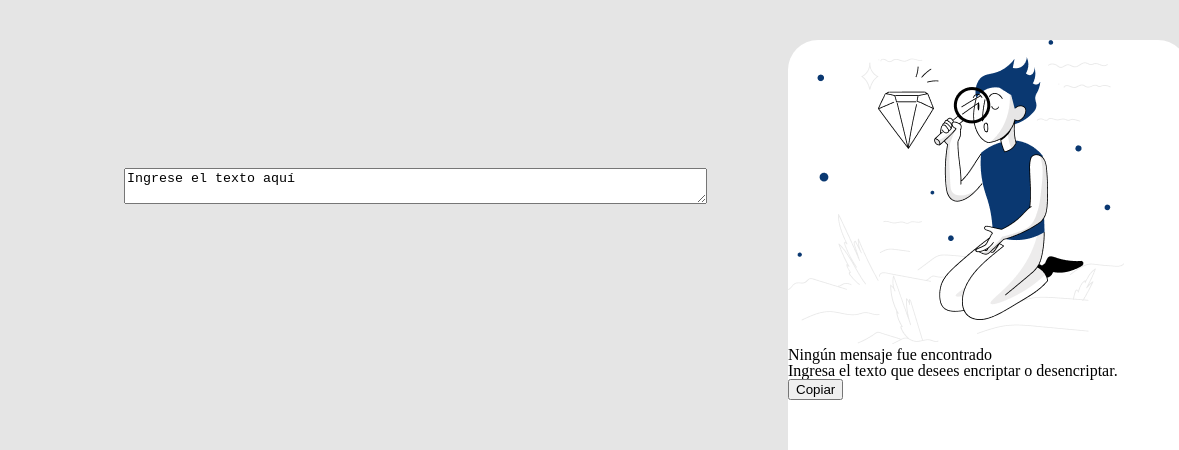
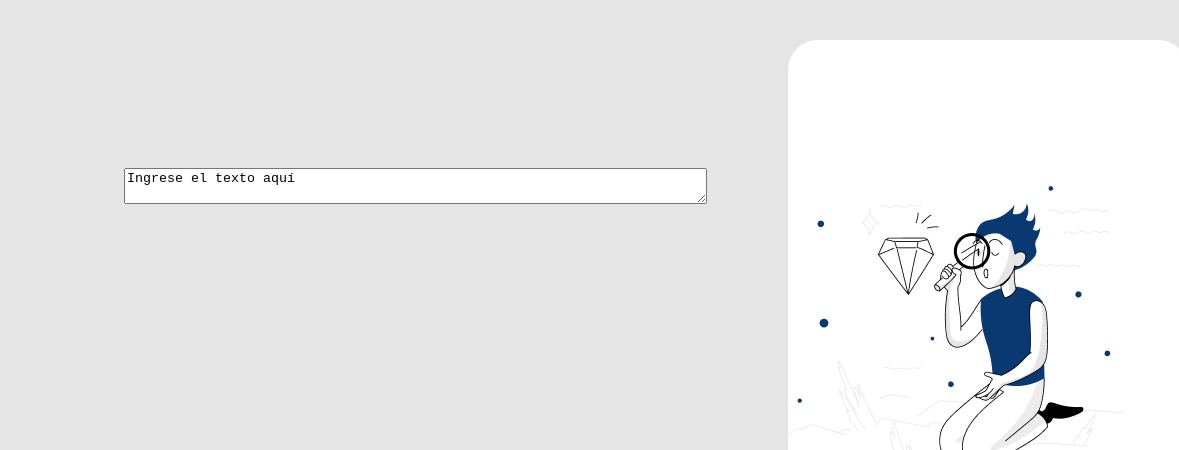
Before and after one commit to Tyrone073/Codificador, a plain HTML site: page codificador1.html in a window 1280 px wide. Shown: the top 450 px of the page, 101-1280 px from the left. Drawn offline with Linux system fonts and the light colour scheme.

Commit message:
centrando las cosas del cuadro 2 y borrando el div contenido-cuadro2 en el html

```diff
--- a/codificador1.css
+++ b/codificador1.css
@@ -61,6 +61,8 @@ body{
     height: 944px;
     border-radius: 30px ;
     grid-column: 3/3;
+    display: grid;
+    align-items: center;
 }
 
 footer{
--- a/codificador1.html
+++ b/codificador1.html
@@ -52,8 +52,6 @@
 
             <section class="cuadro2">
 
-                <div class="contenido-cuadro2">
-
                 <div class="imagen1">
                     <img src="imagen/Muñeco.png" alt="Ningún mensaje fue encontrado">
                 </div>
@@ -68,8 +66,6 @@
 
                 </div>
 
-                </div>
-
             </section>
 
         </main>
```
Lines whose indentation alone changed are shown as unchanged.
